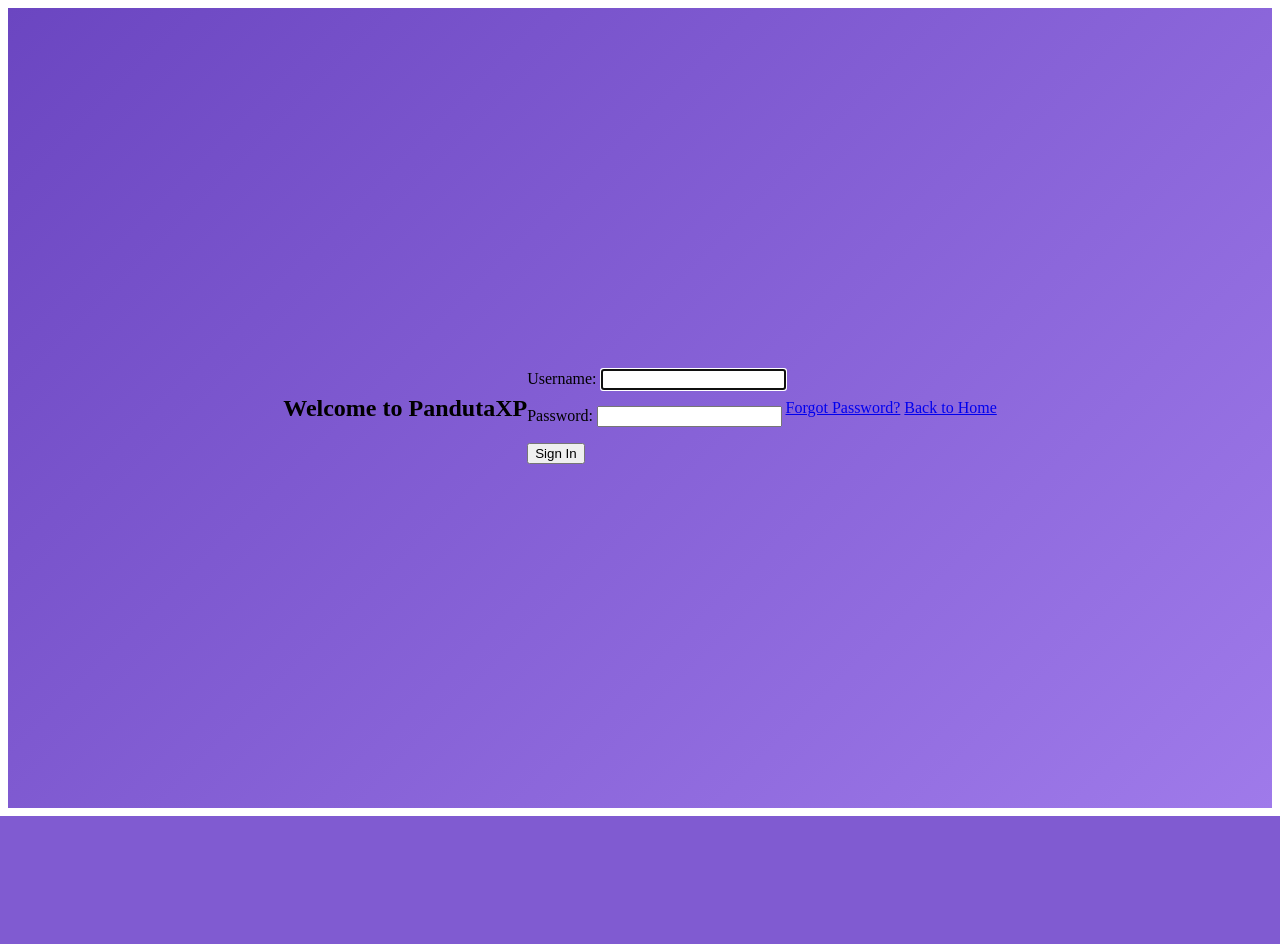
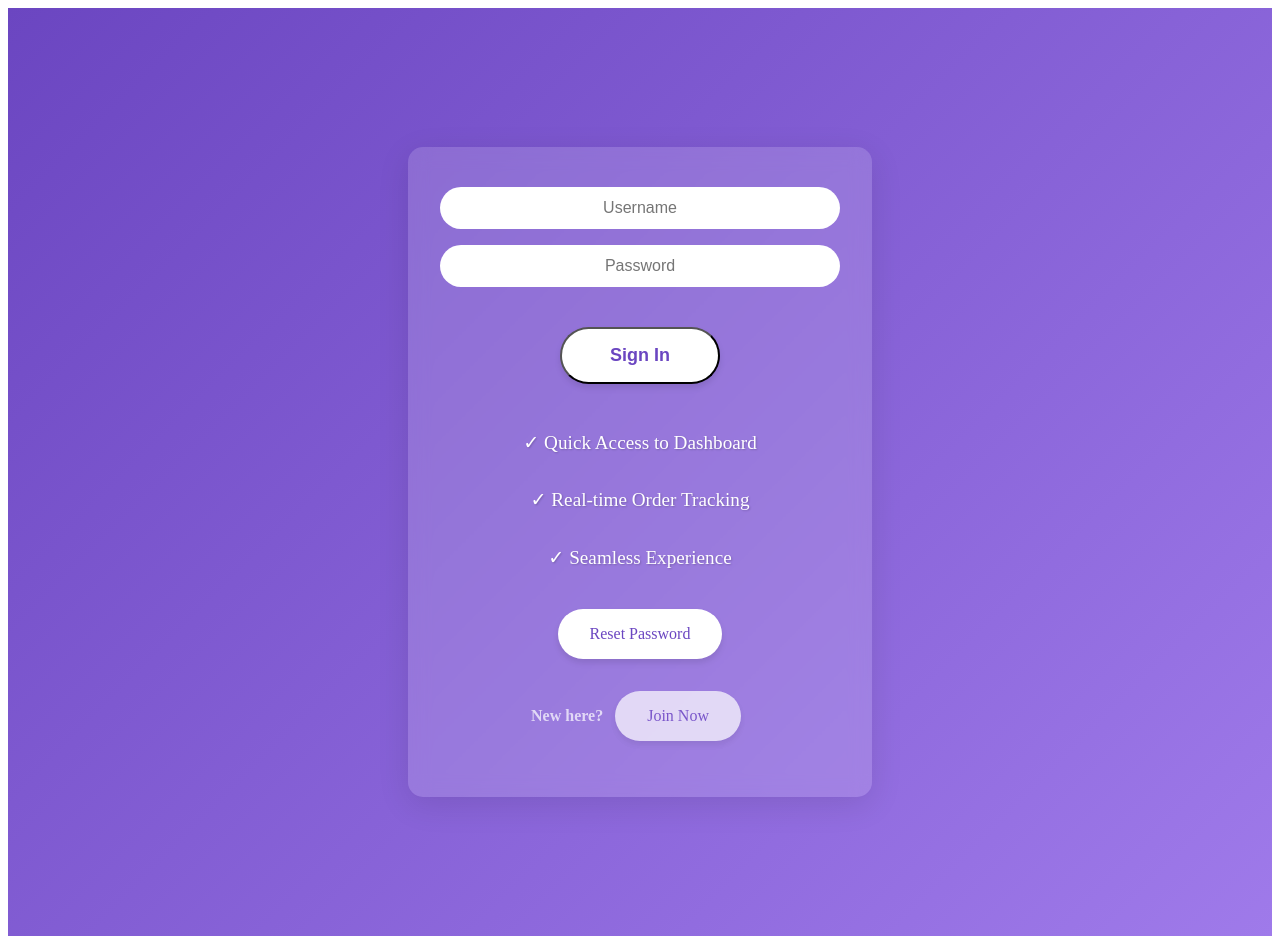
Before and after one commit to SuzanFah/PandutaXP, a Django app: page /accounts/login/ in a window 1280 px wide. Before the commit the page ends 816 px from the top, so only its background shows below. Run offline with Django 4.2, Linux system fonts and the light colour scheme.

Commit message:
feat: streamlined login interface with clean design and improved UX

```diff
--- a/templates/registration/login.html
+++ b/templates/registration/login.html
@@ -3,16 +3,25 @@
 {% block title %}Login - PandutaXP{% endblock %}
 
 {% block content %}
-<div class="login-container">
-    <h2>Welcome to PandutaXP</h2>
-    <form method="post">
-        {% csrf_token %}
-        {{ form.as_p }}
-        <button type="submit" class="login-button">Sign In</button>
-    </form>
-    <div class="login-links">
-        <a href="{% url 'password_reset' %}">Forgot Password?</a>
-        <a href="{% url 'home' %}">Back to Home</a>
+<div class="hero">
+    <div class="signup-form">
+        <form method="post">
+            {% csrf_token %}
+            <input type="text" name="username" placeholder="Username" required>
+            <input type="password" name="password" placeholder="Password" required>
+            <button type="submit" class="btn">Sign In</button>
+        </form>
+
+        <div class="provider-benefits">
+            <p>✓ Quick Access to Dashboard</p>
+            <p>✓ Real-time Order Tracking</p>
+            <p>✓ Seamless Experience</p>
+        </div>
+
+        <div class="auth-links">
+            <a href="{% url 'password_reset' %}" class="btn">Reset Password</a>
+            <p class="display">New here? <a href="{% url 'register' %}" class="btn">Join Now</a></p>
+        </div>
     </div>
 </div>
 {% endblock %}
```
